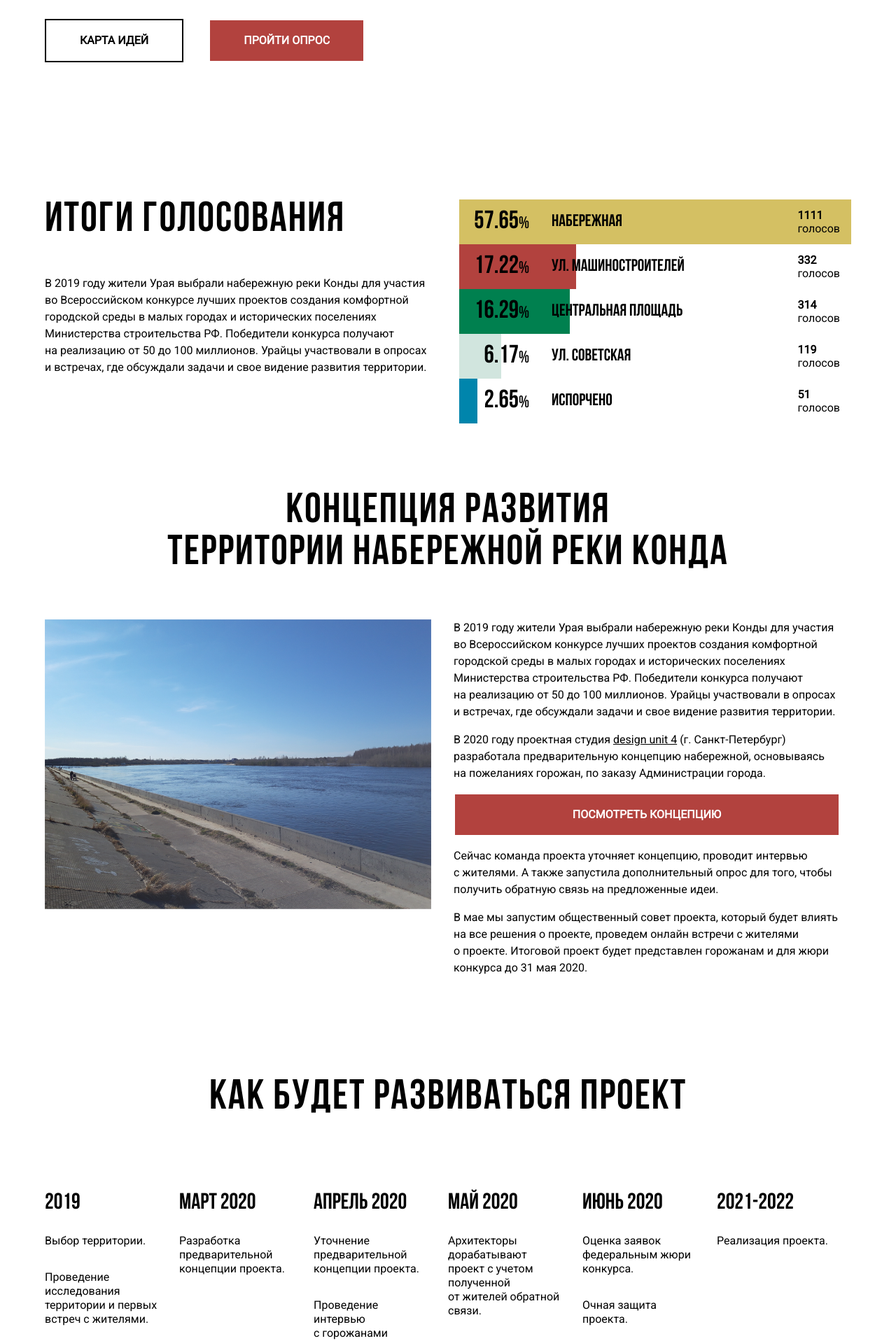
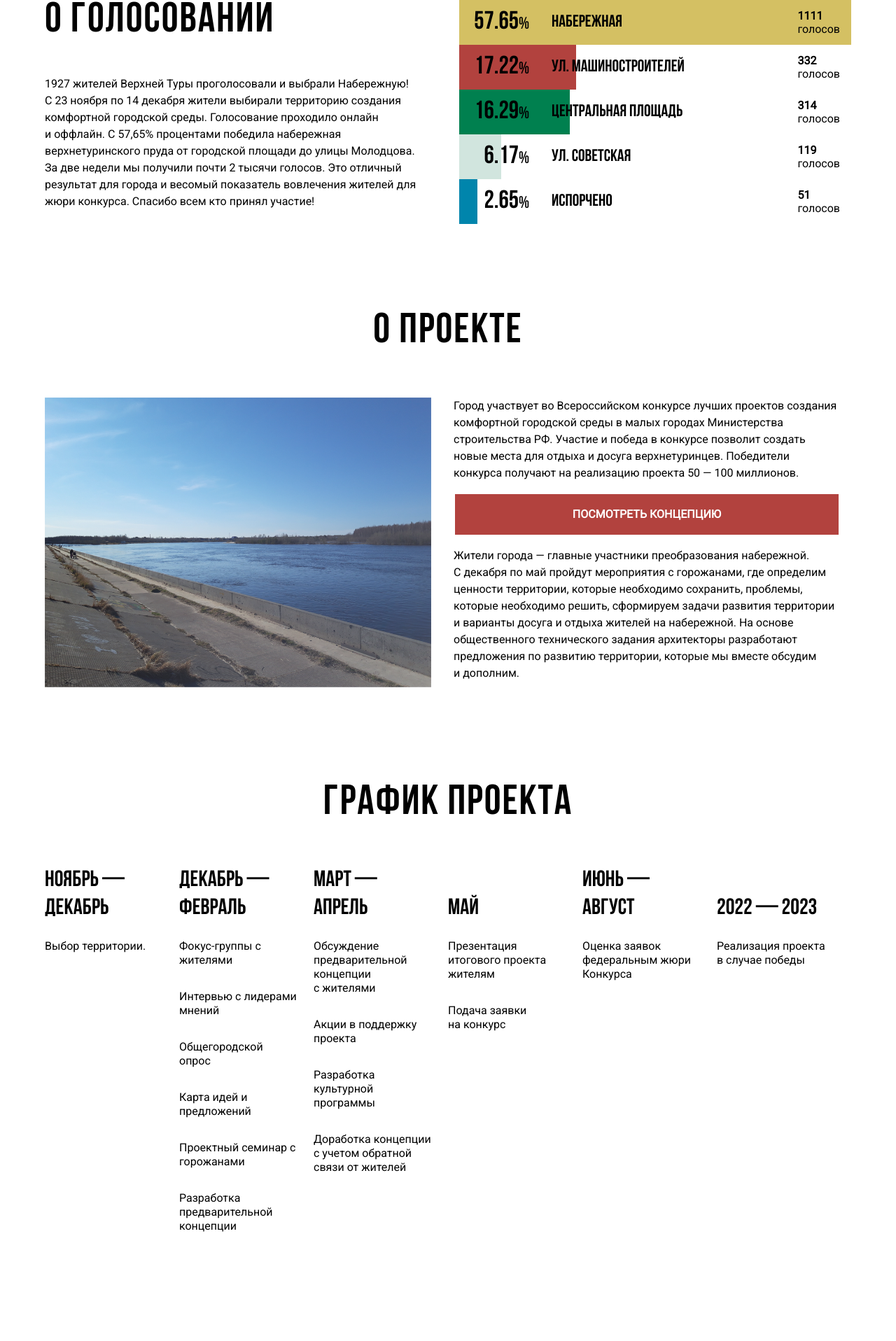
Before and after one commit to designunit/tura, a Next.js app: page / in a window 1280 px wide. Shown: the part 864-2780 px from the top of the page at 70% size. Built offline with nearby package versions, Linux system fonts and the light colour scheme.

Commit message:
upd content

```diff
--- a/src/components/About/index.tsx
+++ b/src/components/About/index.tsx
@@ -9,8 +9,7 @@ import { Title } from '../Title'
 export const About: React.FC = () => (
     <Section>
         <Title level={2}>
-            Концепция развития<br />
-            территории набережной реки Конда
+            О&nbsp;проекте
         </Title>
         <div className={s.container} >
             <div className={s.picture}>
@@ -23,10 +22,7 @@ export const About: React.FC = () => (
             <div className={s.text}>
                 <Article>
                     <p>
-                        В 2019 году жители Урая выбрали набережную реки Конды для участия во Всероссийском конкурсе лучших проектов создания комфортной городской среды в малых городах и исторических поселениях Министерства строительства РФ. Победители конкурса получают на реализацию от 50 до 100 миллионов. Урайцы участвовали в опросах и встречах, где обсуждали задачи и свое видение развития территории.
-                    </p>
-                    <p>
-                        В 2020 году проектная студия <a href='https://unit4.io'>design unit 4</a> (г. Санкт-Петербург) разработала предварительную концепцию набережной, основываясь на пожеланиях горожан, по заказу Администрации города.
+                        Город участвует во&nbsp;Всероссийском конкурсе лучших проектов создания комфортной городской среды в&nbsp;малых городах Министерства строительства РФ. Участие и&nbsp;победа в&nbsp;конкурсе позволит создать новые места для отдыха и&nbsp;досуга верхнетуринцев. Победители конкурса получают на&nbsp;реализацию проекта 50&nbsp;&mdash; 100&nbsp;миллионов.
                     </p>
                     <div style={{
                         display: 'flex',
@@ -44,10 +40,8 @@ export const About: React.FC = () => (
                         </Button>
                     </div>
                     <p>
-                        Сейчас команда проекта уточняет концепцию, проводит интервью с жителями. А также запустила дополнительный опрос для того, чтобы получить обратную связь на предложенные идеи.
-                    </p>
-                    <p>
-                        В мае мы запустим общественный совет проекта, который будет влиять на все решения о проекте, проведем онлайн встречи с жителями о проекте. Итоговой проект будет представлен горожанам и для жюри конкурса до 31 мая 2020.
+                        Жители города&nbsp;&mdash; главные участники преобразования набережной. С&nbsp;декабря по&nbsp;май пройдут мероприятия с&nbsp;горожанами, где определим ценности территории, которые необходимо сохранить, проблемы, которые необходимо решить, сформируем задачи развития территории и&nbsp;варианты досуга и&nbsp;отдыха жителей на&nbsp;набережной.
+                        На&nbsp;основе общественного технического задания архитекторы разработают предложения по&nbsp;развитию территории, которые мы&nbsp;вместе обсудим и&nbsp;дополним.
                     </p>
                 </Article>
             </div>
--- a/src/components/Hero/index.tsx
+++ b/src/components/Hero/index.tsx
@@ -26,16 +26,16 @@ export const Hero: React.FC = () => {
         >
             <Title>
                 <div className={`${s.whiteBg} ${s.titleLine}`}>
-                    Набережная до ул. Молодцова<br/>
+                    Набережная Верхнетуринского пруда<br/>
                 </div>
                 <div className={`${s.whiteBg} ${s.titleLine} ${s.titleTura}`}>
-                    Верхняя тура
+                    от&nbsp;площади до&nbsp;ул. Молодцова
                 </div>
             </Title>
 
             <span className={s.heroSubtitle}>
                 <p className={`${s.description} ${s.whiteBg}`}>
-                   — общественная кампания проекта развития территории набережной реки Конда. Горожане, эксперты, бизнес, администрация города и архитекторы объединились для того, чтобы создать новые общественный центр для досуга всех жителей Урая.
+                    Обсуждаем вместе с&nbsp;горожанами, экспертами, предпринимателями, представителями культурных и&nbsp;образовательных учреждений как преобразовать набережную верхнетуринского пруда от&nbsp;площади до&nbsp;ул. Молодцова.
                 </p>
             </span>
 
--- a/src/components/Roadmap/index.tsx
+++ b/src/components/Roadmap/index.tsx
@@ -7,74 +7,72 @@ import { Title } from '../Title'
 export const Roadmap: React.FC = () => {
     return (
         <Section>
-            <Title level={2}>Как будет развиваться проект</Title>
+            <Title level={2}>График проекта</Title>
             <Steps>
                 <Step
-                    title={'2019'}
+                    title={'ноябрь — декабрь'}
                 >
                     <ul>
                         <li>Выбор территории.</li>
-                        <li>Проведение исследования территории и первых встреч с жителями.</li>
                     </ul>
                 </Step>
                 <Step
-                    title={'Март 2020'}
+                    title={'декабрь — февраль'}
                 >
                     <ul>
-                        <li>Разработка предварительной концепции проекта.</li>
+                        <li>Фокус-группы с жителями</li>
+                        <li>Интервью с лидерами мнений</li>
+                        <li>Общегородской опрос</li>
+                        <li>Карта идей и предложений</li>
+                        <li>Проектный семинар с горожанами</li>
+                        <li>Разработка предварительной концепции</li>
                     </ul>
                 </Step>
                 <Step
-                    title={'Апрель 2020'}
+                    title={'март — апрель'}
                 >
                     <ul>
                         <li>
-                            Уточнение предварительной концепции проекта.
+                            Обсуждение предварительной концепции с&nbsp;жителями
                         </li>
                         <li>
-                            Проведение интервью с горожанами и дополнительного опроса.
+                            Акции в&nbsp;поддержку проекта
                         </li>
                         <li>
-                            Запуск общественной кампании, общественного совета проекта.
+                            Разработка культурной программы
                         </li>
                         <li>
-                            Проведение онлайн встреч с жителями по обсуждению концепции.
+                            Доработка концепции с&nbsp;учетом обратной связи от&nbsp;жителей
                         </li>
                     </ul>
                 </Step>
                 <Step
-                    title={'Май 2020'}
+                    title={'Май'}
                 >
                     <ul>
                         <li>
-                            Архитекторы дорабатывают проект с учетом полученной от жителей обратной связи.
+                            Презентация итогового проекта жителям
                         </li>
                         <li>
-                            Презентация итогового проекта жителям.
-                        </li>
-                        <li>
-                            31 мая подача проекта на конкурс.
+                            Подача заявки на&nbsp;конкурс
                         </li>
                     </ul>
                 </Step>
                 <Step
-                    title={'Июнь 2020'}
+                    title={'июнь — август'}
                 >
                     <ul>
                         <li>
-                            Оценка заявок федеральным жюри конкурса.
-                        </li>
-                        <li>
-                            Очная защита проекта.
+                            Оценка заявок федеральным жюри Конкурса
                         </li>
                     </ul>
                 </Step>
                 <Step
-                    title={'2021-2022'}
+                    title={'2022 — 2023'}
                 >
                     <ul>
                         <li>
-                            Реализация проекта.
+                            Реализация проекта в&nbsp;случае победы
                         </li>
                     </ul>
                 </Step>
--- a/src/components/Votes/index.tsx
+++ b/src/components/Votes/index.tsx
@@ -11,11 +11,13 @@ export const Votes: React.FC = () => {
             <div className={s.container}>
                 <div className={s.text}>
                     <Title level={2} style={{textAlign: 'left'}}>
-                        Итоги голосования
+                        О&nbsp;голосовании
                     </Title>
                     <Article>
                         <p>
-                            В 2019 году жители Урая выбрали набережную реки Конды для участия во Всероссийском конкурсе лучших проектов создания комфортной городской среды в малых городах и исторических поселениях Министерства строительства РФ. Победители конкурса получают на реализацию от 50 до 100 миллионов. Урайцы участвовали в опросах и встречах, где обсуждали задачи и свое видение развития территории.
+                            1927 жителей Верхней Туры проголосовали и&nbsp;выбрали Набережную!
+                            С&nbsp;23&nbsp;ноября по&nbsp;14&nbsp;декабря жители выбирали территорию создания комфортной городской среды. Голосование проходило онлайн и&nbsp;оффлайн. С&nbsp;57,65% процентами победила набережная верхнетуринского пруда от&nbsp;городской площади до&nbsp;улицы Молодцова.
+                            За&nbsp;две недели мы&nbsp;получили почти 2&nbsp;тысячи голосов. Это отличный результат для города и&nbsp;весомый показатель вовлечения жителей для жюри конкурса. Спасибо всем кто принял участие!
                         </p>
                     </Article>
                 </div>
--- a/src/pages/index.tsx
+++ b/src/pages/index.tsx
@@ -30,7 +30,7 @@ const Index: NextPage<PageProps> = props => (
                 <Meta meta={props.meta} />
             </Head>
 
-            {false ? null : <OpinionForm />}
+            {true ? null : <OpinionForm />}
 
             <Hero />
 
```
